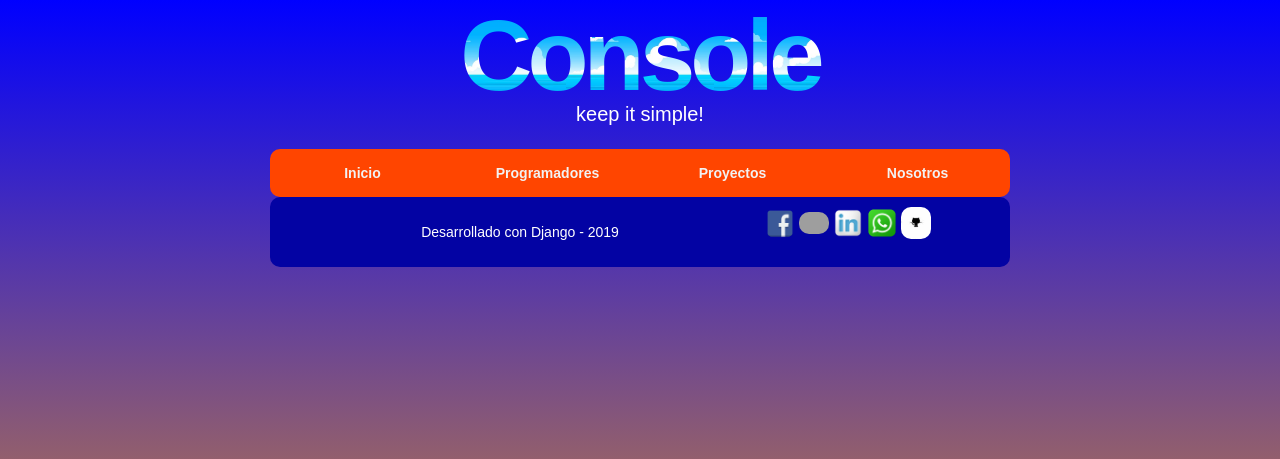
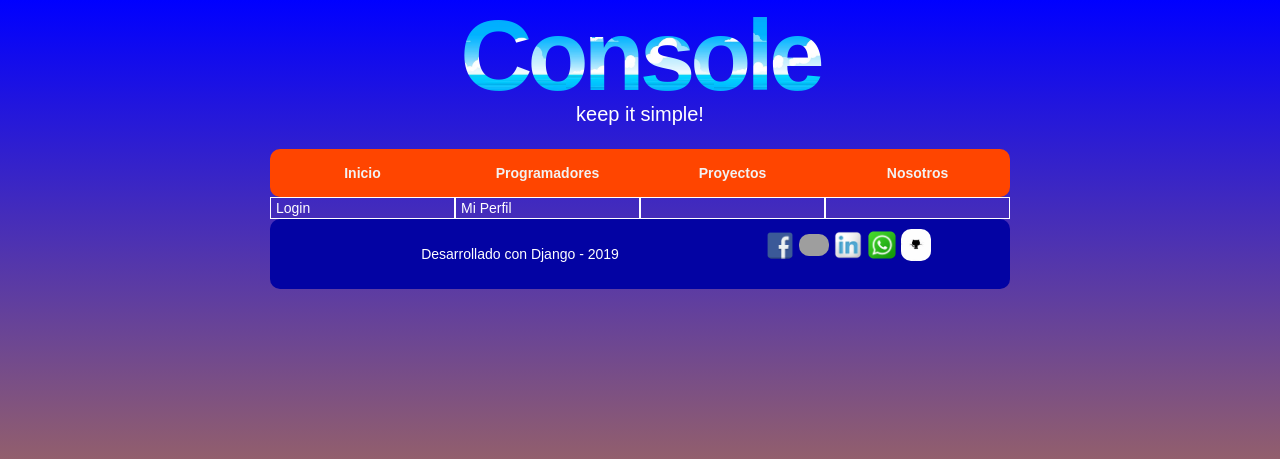
Before and after one commit to Roscow/console_project2, a Django app: template post/templates/post/base.html in a window 1280 px wide. Shown: the top 459 px of the page. Run offline with Django 3.2, Linux system fonts and the light colour scheme; the template is opened without the code that fills it, so the values that code supplies are empty; some libraries are stand-ins or nearby versions; grey boxes are pictures that could not be loaded.

Commit message:
agregada subnav

```diff
--- a/post/templates/post/base.html
+++ b/post/templates/post/base.html
@@ -23,7 +23,16 @@
                         <div class="col-xs-6 col-sm-3 col-md-3 page"><a href="{% url 'proyectos_list' %}">Proyectos</a></div>
                         <div class="col-xs-6 col-sm-3 col-md-3 page"><a href="{% url 'nosotros' %}">Nosotros</a></div>
                     </div>
+
+                    <div class="row" id="sub_bar">
+                        <div class="col-xs-6 col-sm-3 col-md-3 page2"><a href="{% url 'inicio' %}">Login</a></div>
+                        <div class="col-xs-6 col-sm-3 col-md-3 page2"><a href="{% url 'programadores_list' %}">Mi Perfil</a></div>
+                        <div class="col-xs-6 col-sm-3 col-md-3 page2"><a href="#"></a></div>
+                        <div class="col-xs-6 col-sm-3 col-md-3 page2"><a href="#"></a></div>
+                    </div>
                 </nav>
+
+
                 <!-- contenido-->
                     {% block content %}
 
--- a/static/css/style.css
+++ b/static/css/style.css
@@ -214,3 +214,15 @@ h1{
     font-style: oblique;
     font-weight: bold;
 }
+
+.page2{
+
+    border: 1px solid white;
+}
+.page2 a{
+    color: white;
+}
+
+.page2:hover{
+    background-color: orange;
+}
```
